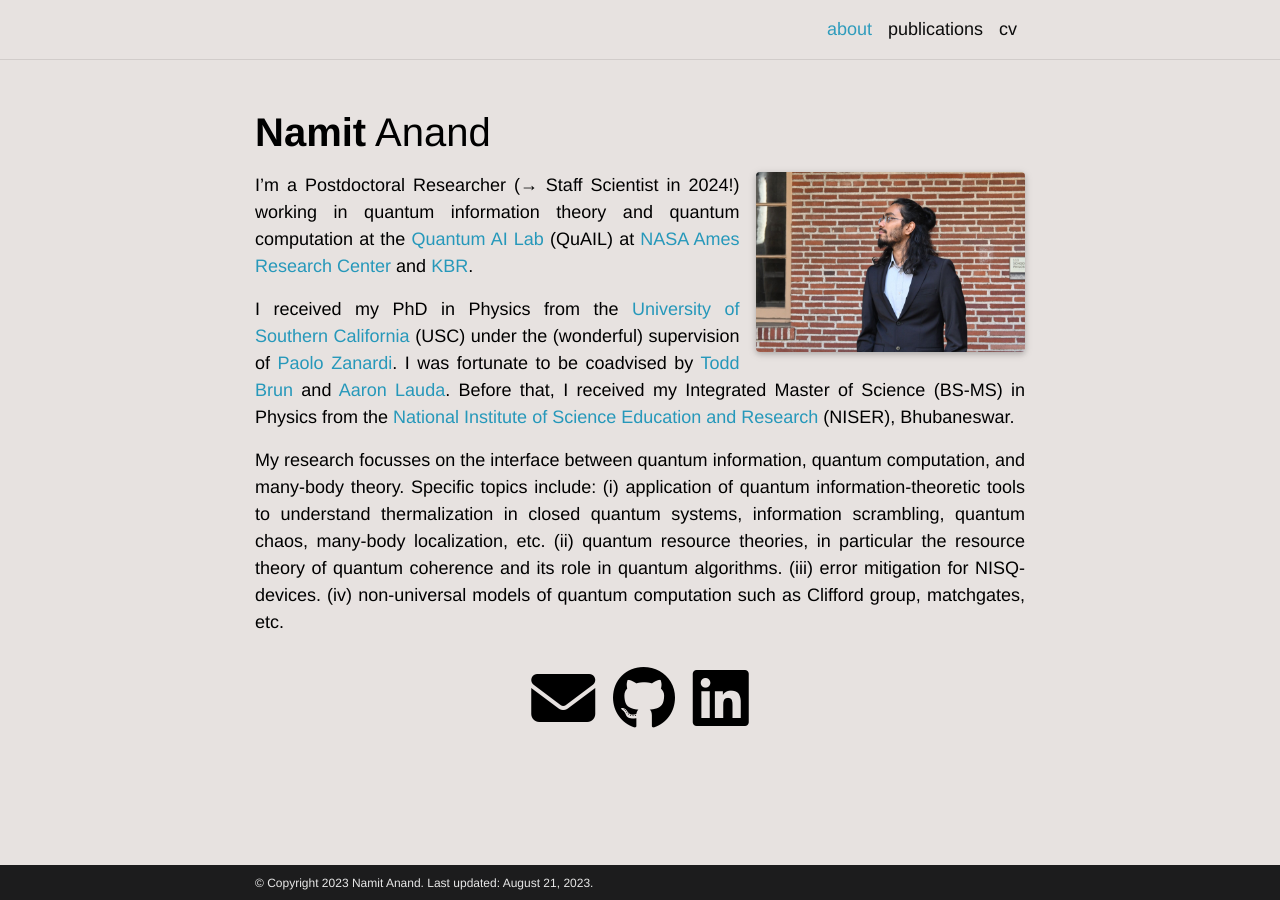
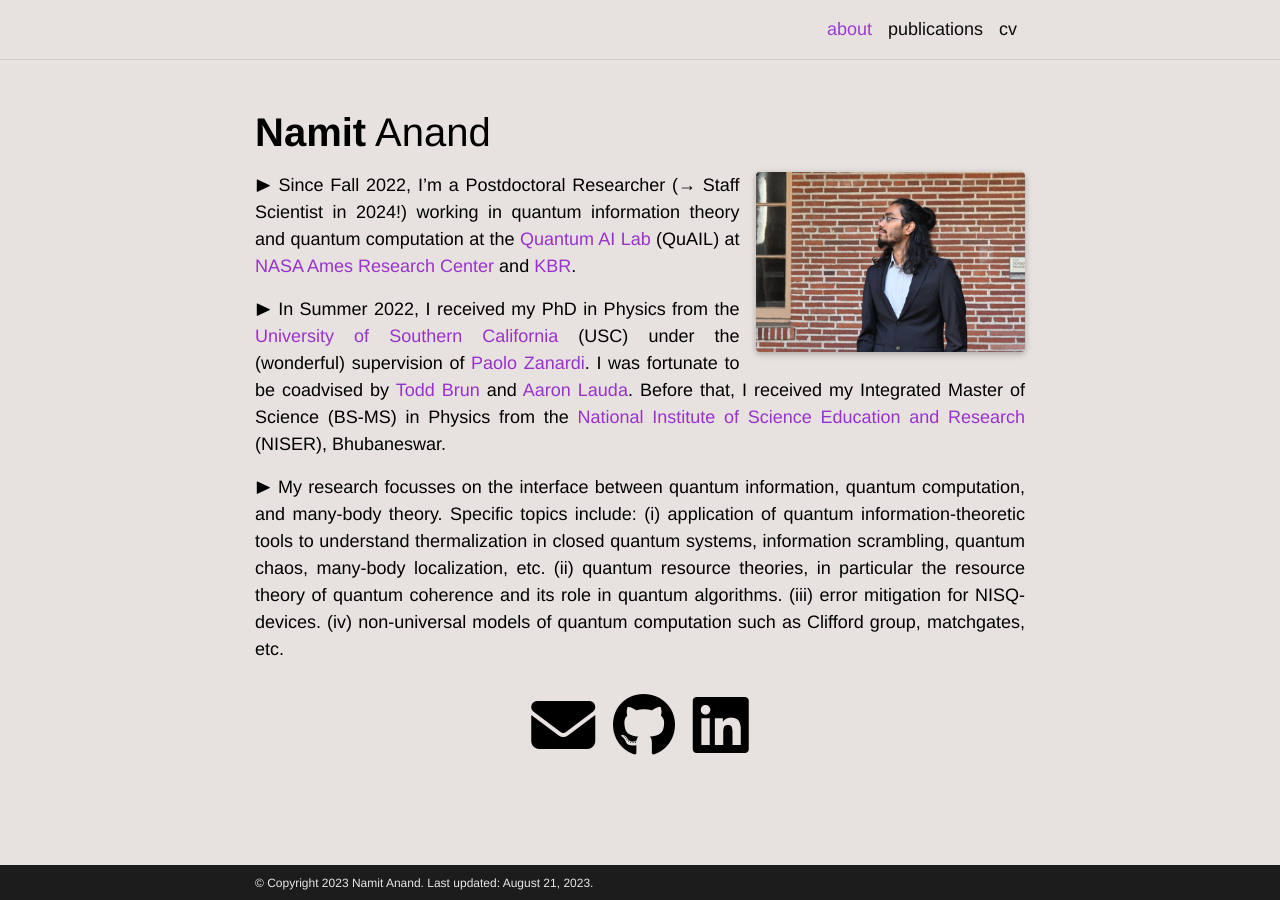
Before and after one commit to namitanand/namitanand.github.io, a Jekyll site: the page built from _pages/about.md, in a window 1280 px wide. Built offline with Jekyll 4.4.1, drawn with Linux system fonts in a browser that asks for light colours; full-size pictures stand in for the smaller copies a plugin makes; comment, search, counter and statistics services are not loaded; a style sheet for code colours, icons or effects is not loaded.

Commit message:
edited about.md

```diff
--- a/_pages/about.md
+++ b/_pages/about.md
@@ -15,11 +15,11 @@
 social: true  # includes social icons at the bottom of the page
 ---
 
-I'm a Postdoctoral Researcher (&rarr; Staff Scientist in 2024!) working in quantum information theory and quantum computation at the [Quantum AI Lab](https://www.nasa.gov/content/nasa-quantum-artificial-intelligence-laboratory-quail) (QuAIL) at [NASA Ames Research Center](https://www.nasa.gov/ames) and [KBR](https://www.kbr.com/en).
+$$\blacktriangleright$$ Since Fall 2022, I'm a Postdoctoral Researcher (&rarr; Staff Scientist in 2024!) working in quantum information theory and quantum computation at the [Quantum AI Lab](https://www.nasa.gov/content/nasa-quantum-artificial-intelligence-laboratory-quail) (QuAIL) at [NASA Ames Research Center](https://www.nasa.gov/ames) and [KBR](https://www.kbr.com/en).
 
-I received my PhD in Physics from the [University of Southern California](https://www.usc.edu/) (USC) under the (wonderful) supervision of [Paolo Zanardi](https://dornsife.usc.edu/profile/paolo-zanardi/). I was fortunate to be coadvised by [Todd Brun](https://sites.usc.edu/tbrun/) and [Aaron Lauda](https://sites.google.com/view/lauda-home/home). Before that, I received my Integrated Master of Science (BS-MS) in Physics from the [National Institute of Science Education and Research](https://www.niser.ac.in/) (NISER), Bhubaneswar.
+$$\blacktriangleright$$ In Summer 2022, I received my PhD in Physics from the [University of Southern California](https://www.usc.edu/) (USC) under the (wonderful) supervision of [Paolo Zanardi](https://dornsife.usc.edu/profile/paolo-zanardi/). I was fortunate to be coadvised by [Todd Brun](https://sites.usc.edu/tbrun/) and [Aaron Lauda](https://sites.google.com/view/lauda-home/home). Before that, I received my Integrated Master of Science (BS-MS) in Physics from the [National Institute of Science Education and Research](https://www.niser.ac.in/) (NISER), Bhubaneswar.
 
-My research focusses on the interface between quantum information, quantum computation, and many-body theory. Specific topics include: (i) application of quantum information-theoretic tools to understand thermalization in closed quantum systems, information scrambling, quantum chaos, many-body localization, etc. (ii) quantum resource theories, in particular the resource theory of quantum coherence and its role in quantum algorithms. (iii) error mitigation for NISQ-devices. (iv) non-universal models of quantum computation such as Clifford group, matchgates, etc.
+$$\blacktriangleright$$ My research focusses on the interface between quantum information, quantum computation, and many-body theory. Specific topics include: (i) application of quantum information-theoretic tools to understand thermalization in closed quantum systems, information scrambling, quantum chaos, many-body localization, etc. (ii) quantum resource theories, in particular the resource theory of quantum coherence and its role in quantum algorithms. (iii) error mitigation for NISQ-devices. (iv) non-universal models of quantum computation such as Clifford group, matchgates, etc.
 
 <!-- > Note: work in progress, please ignore any errors in the meantime (should be resolved by this weekend; having some issues with `magit'!). -->
 
--- a/_sass/_themes.scss
+++ b/_sass/_themes.scss
@@ -7,8 +7,8 @@
   --global-code-bg-color: #faebd7;
   --global-text-color: #{$black-color};
   --global-text-color-light: #{$grey-color};
-  --global-theme-color: #{$cyan-color};
-  --global-hover-color: #{$cyan-color};
+  --global-theme-color: #9932CC;
+  --global-hover-color: #9932CC;
   --global-hover-text-color: #{$white-color};
   --global-footer-bg-color: #{$grey-color-dark};
   --global-footer-text-color: #{$grey-color-light};
```
